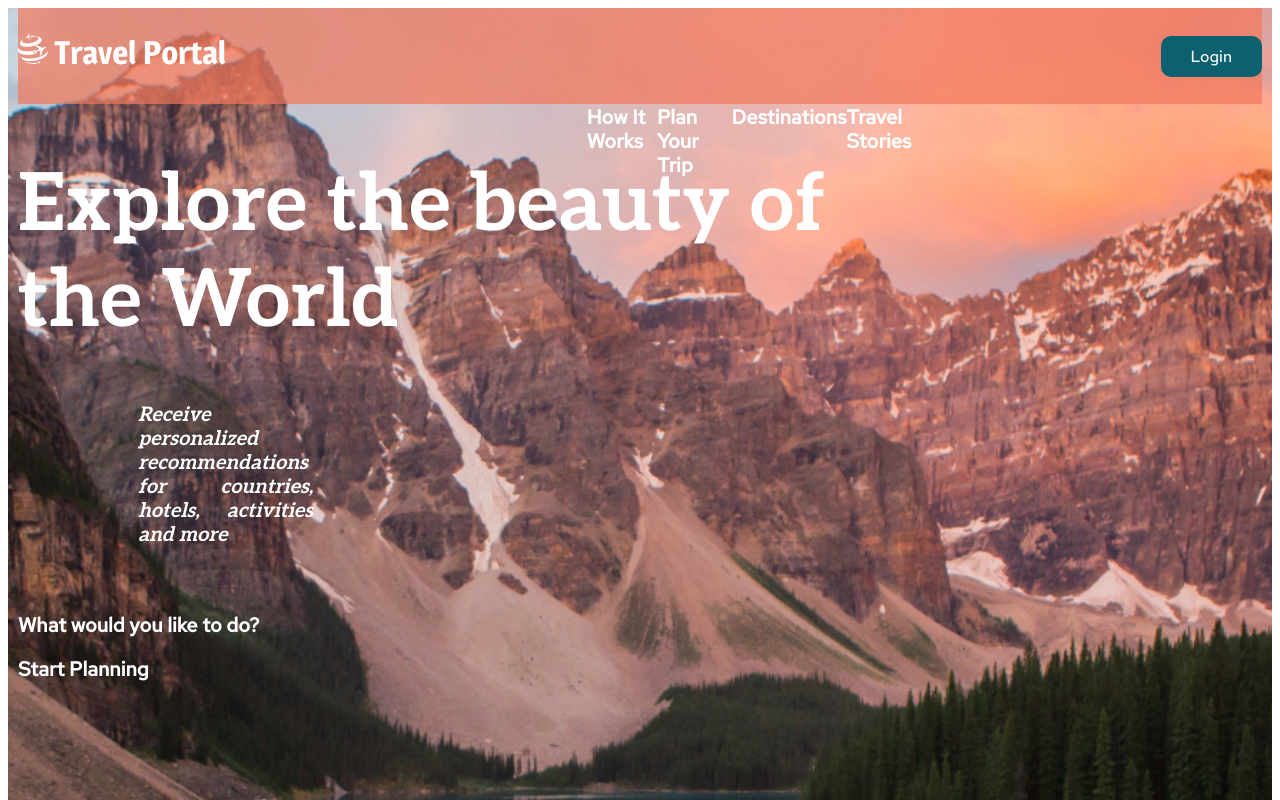
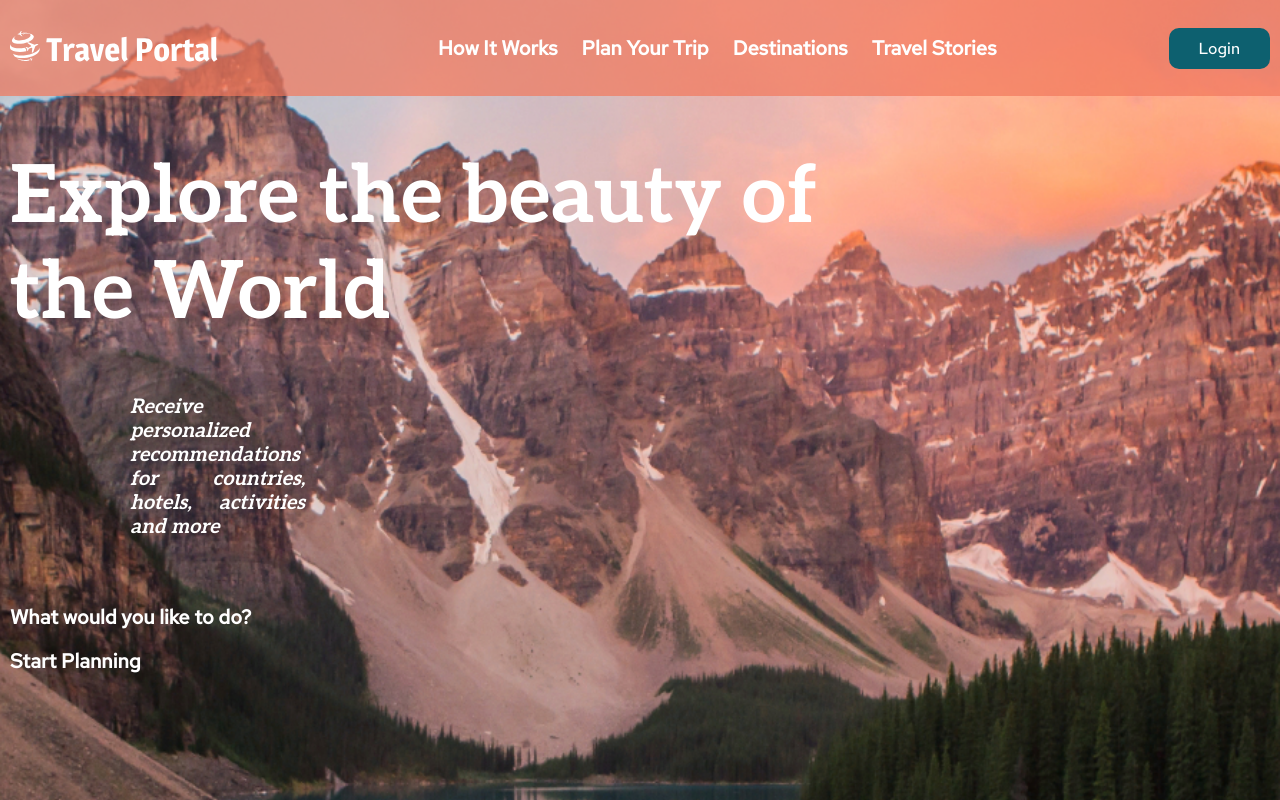
Before and after one commit to NailyTuktarova/Usually, a plain HTML site: page chekmaket/index.html in a window 1280 px wide. Shown: the top 800 px of the page. Drawn offline with Linux system fonts and the light colour scheme.

Commit message:
Fix header menu layout

```diff
--- a/chekmaket/style.css
+++ b/chekmaket/style.css
@@ -9,6 +9,7 @@ body{
     font-size: 20px;
     line-height: 24px;
     color: #FFFFFF;
+    margin: 0;
 }
 a{
     text-decoration: none;
@@ -35,15 +36,19 @@ padding: 0 10px;
 
 }
 .header_top{
+    height: 96px;
+    margin-left: -10px;
+    margin-right: -10px;
+    padding: 0 10px;
     display: flex;
     justify-content: space-between;
     align-items: center;
-    flex-wrap: wrap;
+    column-gap: 36px;
     background-color: rgba(242, 120, 92, 0.7);
     background-size: cover;
 }
 .logo_img{
-    padding: 25px 158px 34px 0;
+
 }
 .header_login{
     font-size: 16px;
@@ -59,19 +64,14 @@ padding: 0 10px;
     border-radius: 10px;
 }
 .menu{
-    width: 100%;
-    border-top: 1px;
-    margin-top: 32px;
-    padding: 25px 120px 0 34px;
-    width: 527px;
-    height: 21px;
-
+    margin-left: auto;
+    margin-right: auto;
 }
 .menu_list{
     display: flex;
-    justify-content: space-between;
+    column-gap: 24px;
+    flex-wrap: wrap;
     color:#FFFFFF;
-
 }
 
 
```
